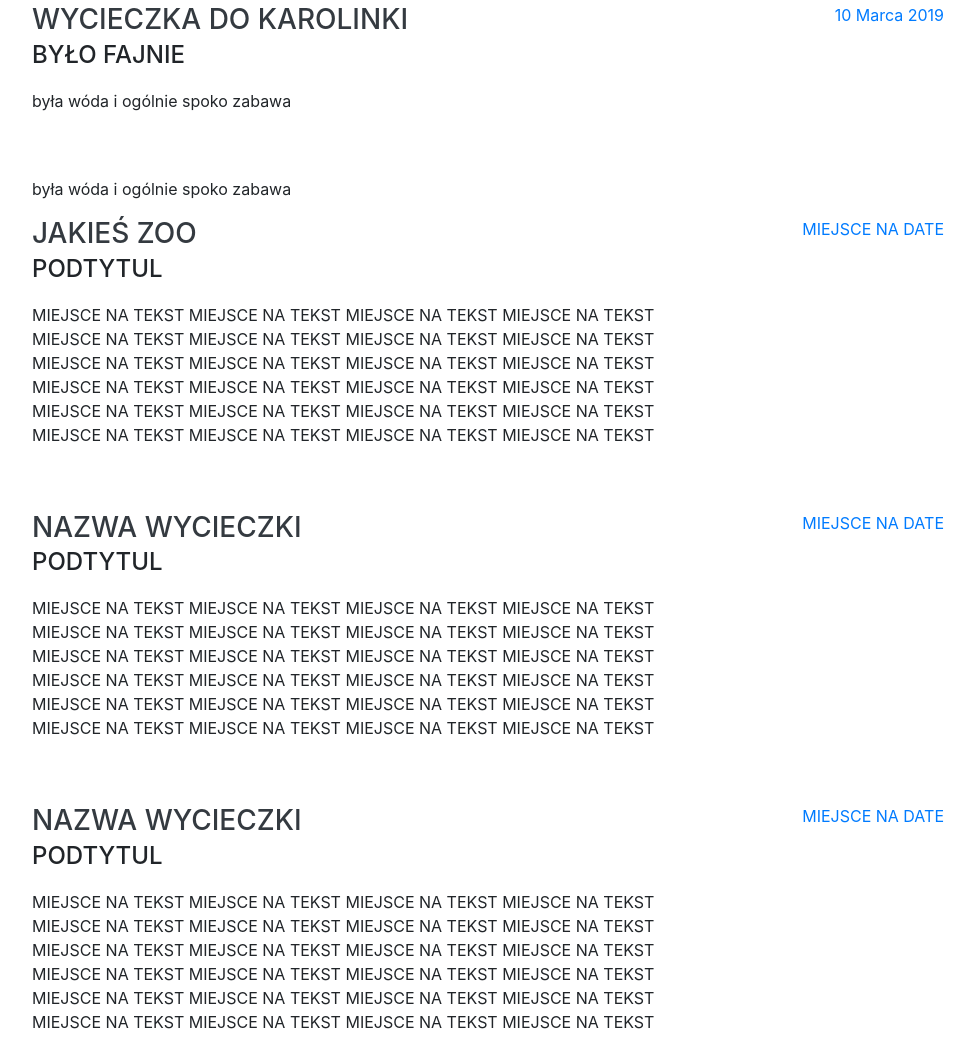
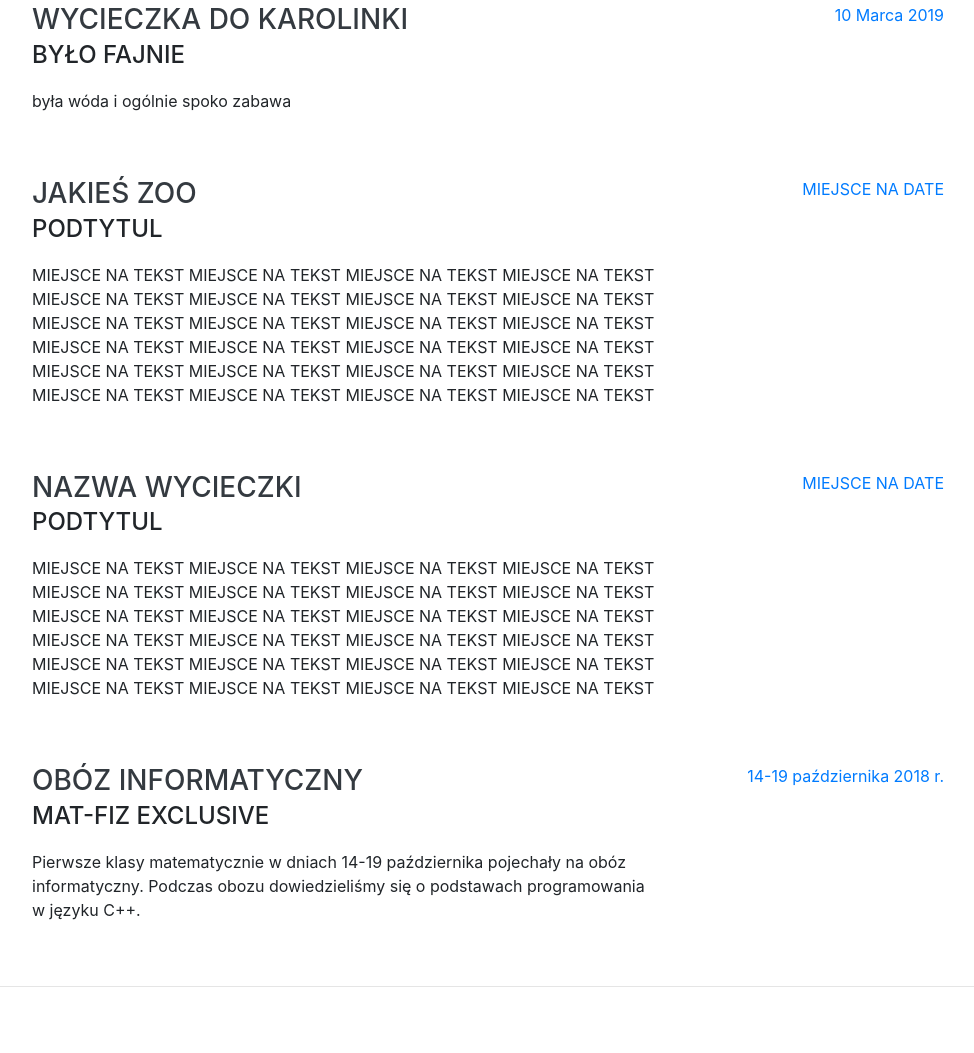
Before and after one commit to moojek/strona, a website with bundled scripts: page index.html in a window 1280 px wide. Shown: the part 932-1985 px from the top of the page, without its empty margins (288-1262 px from the left). Built offline with nearby package versions, Linux system fonts and the light colour scheme; files whose address does not match are found by name; a web font is replaced by a local one.

Commit message:
Added some text for testing; erased bugged content

```diff
--- a/index.html
+++ b/index.html
@@ -83,10 +83,6 @@
           </div>
         </div>
 
-        <div>
-          <p>była wóda i ogólnie spoko zabawa</p>
-        </div>
-
         <div class="resume-item d-flex flex-column flex-md-row justify-content-between mb-5">
           <div class="resume-content">
             <h3 class="mb-0">Jakieś zoo</h3>
@@ -111,12 +107,14 @@
 
         <div class="resume-item d-flex flex-column flex-md-row justify-content-between">
           <div class="resume-content">
-            <h3 class="mb-0">NAZWA WYCIECZKI</h3>
-            <div class="subheading mb-3">PODTYTUL</div>
-            <p>MIEJSCE NA TEKST MIEJSCE NA TEKST MIEJSCE NA TEKST MIEJSCE NA TEKST MIEJSCE NA TEKST MIEJSCE NA TEKST  MIEJSCE NA TEKST MIEJSCE NA TEKST MIEJSCE NA TEKST MIEJSCE NA TEKST MIEJSCE NA TEKST MIEJSCE NA TEKST MIEJSCE NA TEKST MIEJSCE NA TEKST MIEJSCE NA TEKST MIEJSCE NA TEKST MIEJSCE NA TEKST MIEJSCE NA TEKST MIEJSCE NA TEKST MIEJSCE NA TEKST MIEJSCE NA TEKST MIEJSCE NA TEKST MIEJSCE NA TEKST MIEJSCE NA TEKST</p>
+            <h3 class="mb-0">Obóz informatyczny</h3>
+            <div class="subheading mb-3">Mat-fiz exclusive</div>
+            <p>Pierwsze klasy matematycznie w dniach 14-19 października pojechały na obóz informatyczny. Podczas obozu dowiedzieliśmy
+            się o podstawach programowania w języku C++.
+</p>
           </div>
           <div class="resume-date text-md-right">
-            <span class="text-primary">MIEJSCE NA DATE</span>
+            <span class="text-primary">14-19 października 2018 r.</span>
           </div>
         </div>
 
```
